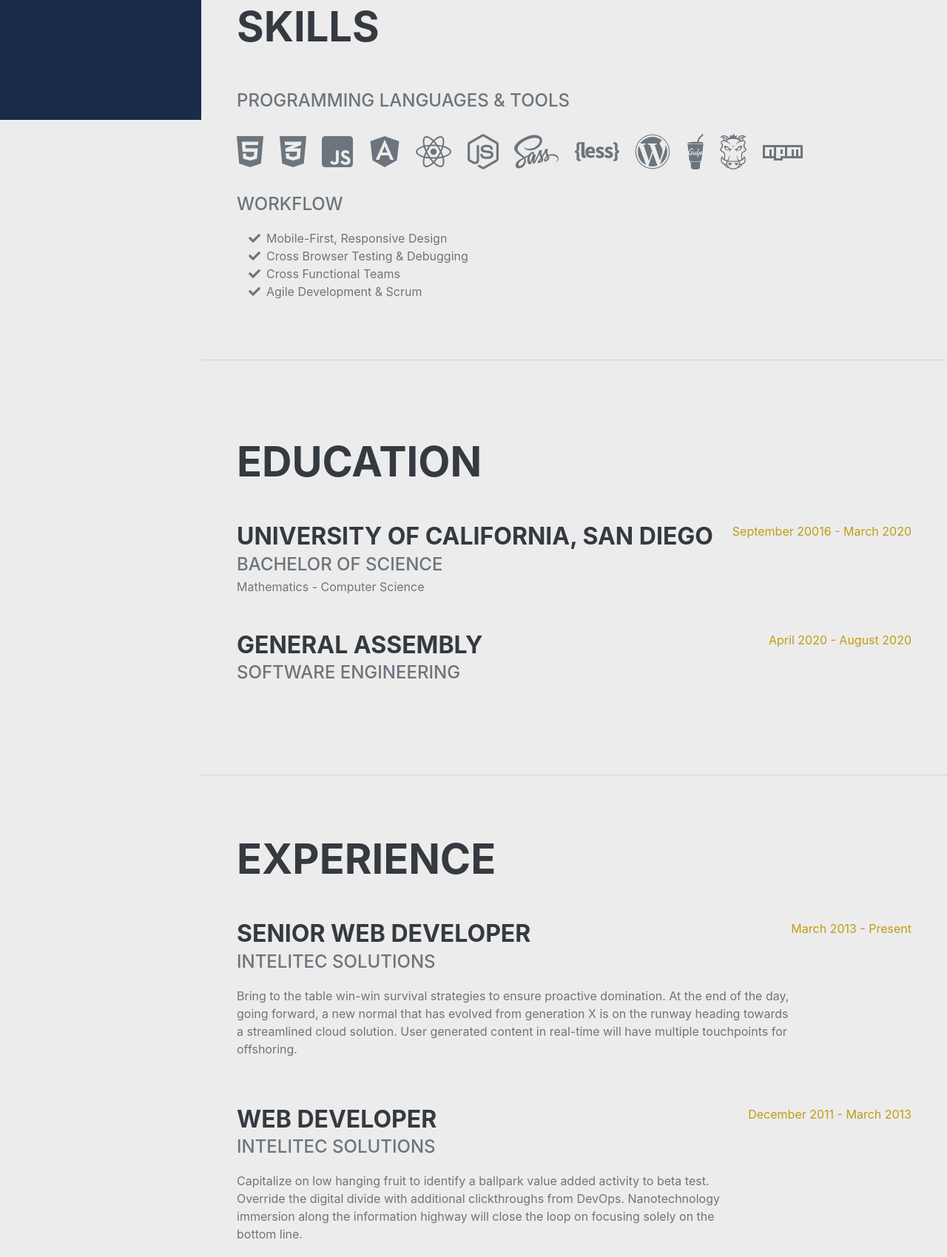
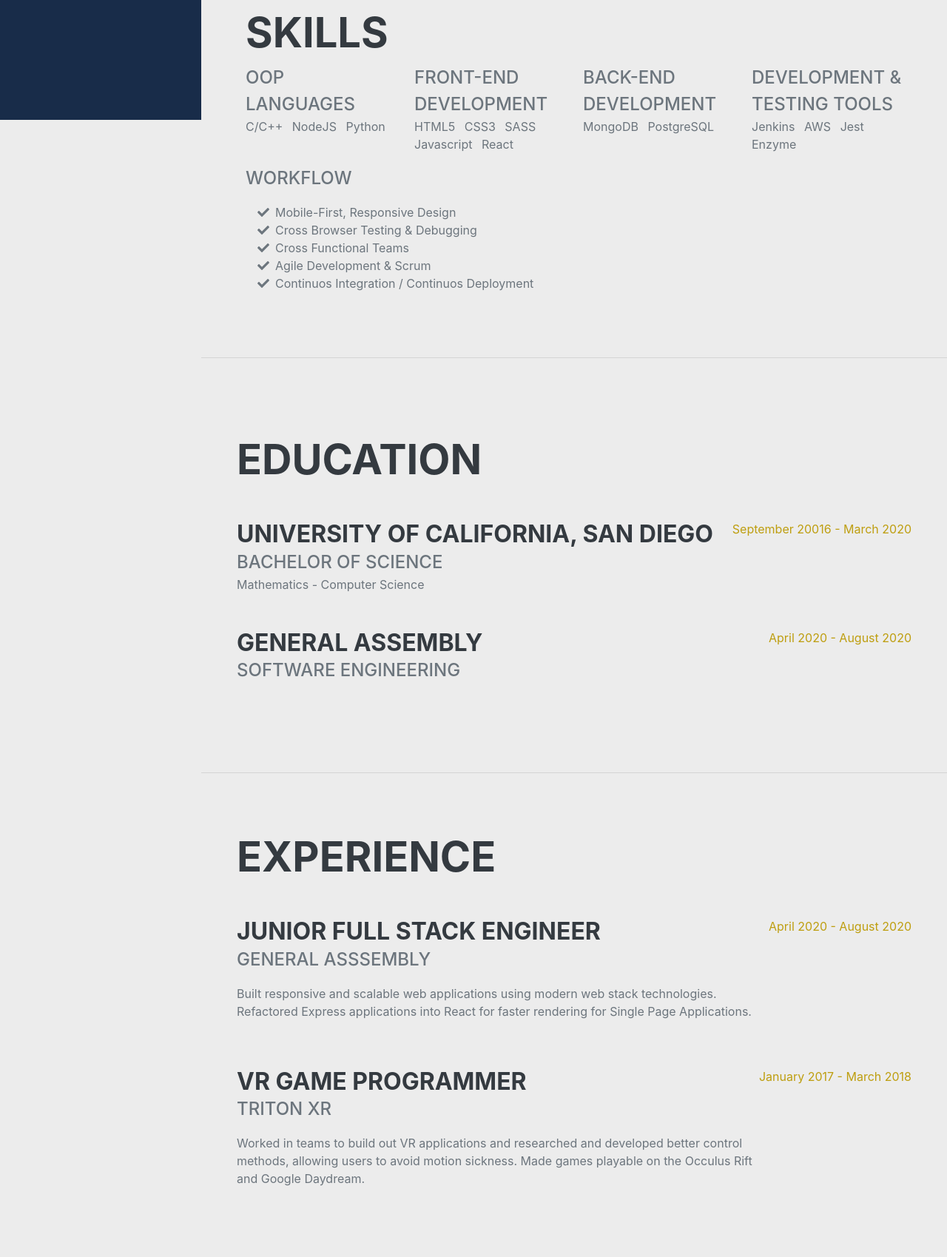
Before and after one commit to shepardi/Portfolio, a plain HTML site: page index.html in a window 1280 px wide. Shown: the part 638-2337 px from the top of the page at 74% size. Drawn offline with nearby package versions, Linux system fonts and the light colour scheme; a web font is replaced by a local one.

Commit message:
Finished skills list

```diff
--- a/index.html
+++ b/index.html
@@ -77,23 +77,55 @@
 
         <!-- Skills-->
         <section class="resume-section" id="skills">
-            <div class="resume-section-content">
-                <h2 class="mb-5">Skills</h2>
-                <div class="subheading mb-3">Programming Languages & Tools</div>
-                <ul class="list-inline dev-icons">
-                    <li class="list-inline-item"><i class="fab fa-html5"></i></li>
-                    <li class="list-inline-item"><i class="fab fa-css3-alt"></i></li>
-                    <li class="list-inline-item"><i class="fab fa-js-square"></i></li>
-                    <li class="list-inline-item"><i class="fab fa-angular"></i></li>
-                    <li class="list-inline-item"><i class="fab fa-react"></i></li>
-                    <li class="list-inline-item"><i class="fab fa-node-js"></i></li>
-                    <li class="list-inline-item"><i class="fab fa-sass"></i></li>
-                    <li class="list-inline-item"><i class="fab fa-less"></i></li>
-                    <li class="list-inline-item"><i class="fab fa-wordpress"></i></li>
-                    <li class="list-inline-item"><i class="fab fa-gulp"></i></li>
-                    <li class="list-inline-item"><i class="fab fa-grunt"></i></li>
-                    <li class="list-inline-item"><i class="fab fa-npm"></i></li>
-                </ul>
+            <div class="resume-section-content container-fluid">
+                <h2 class="mb-2">Skills</h2>
+
+                <div class="row">
+                    <!-- Programming Languages  -->
+                    <div class="col-3">
+                        <div class="subheading">OOP Languages </div>
+                        <ul class="list-inline">
+                            <li class="list-inline-item">C/C++</li>
+                            <li class="list-inline-item">NodeJS</li>
+                            <li class="list-inline-item">Python</li>
+                        </ul>
+                    </div>
+
+                    <!-- Front End -->
+                    <div class="col-3">
+                        <div class="subheading">Front-End Development</div>
+                        <ul class="list-inline">
+                            <li class="list-inline-item">HTML5</li>
+                            <li class="list-inline-item">CSS3</li>
+                            <li class="list-inline-item">SASS</li>
+                            <li class="list-inline-item">Javascript</li>
+                            <li class="list-inline-item">React</li>
+                        </ul>
+                    </div>
+
+                    <!-- Back End -->
+                    <div class="col-3">
+                        <div class="subheading">Back-End Development</div>
+                        <ul class="list-inline">
+                            <li class="list-inline-item">MongoDB</li>
+                            <li class="list-inline-item">PostgreSQL</li>
+                        </ul>
+                    </div>
+
+                    <!-- Development and Testing tools -->
+                    <div class="col-3">
+                        <div class="subheading">Development & Testing Tools</div>
+                        <ul class="list-inline">
+                            <li class="list-inline-item">Jenkins</li>
+                            <li class="list-inline-item">AWS</li>
+                            <li class="list-inline-item">Jest</li>
+                            <li class="list-inline-item">Enzyme</li>
+                        </ul>
+                    </div>
+
+                </div>
+
+                <!-- Work Flow -->
                 <div class="subheading mb-3">Workflow</div>
                 <ul class="fa-ul mb-0">
                     <li>
@@ -111,6 +143,10 @@
                     <li>
                         <span class="fa-li"><i class="fas fa-check"></i></span>
                         Agile Development & Scrum
+                    </li>
+                    <li>
+                        <span class="fa-li"><i class="fas fa-check"></i></span>
+                        Continuos Integration / Continuos Deployment
                     </li>
                 </ul>
             </div>
@@ -149,49 +185,35 @@
         <section class="resume-section" id="experience">
             <div class="resume-section-content">
                 <h2 class="mb-5">Experience</h2>
+
+                <!-- Junior Full Stack Developer -->
                 <div class="d-flex flex-column flex-md-row justify-content-between mb-5">
                     <div class="flex-grow-1">
-                        <h3 class="mb-0">Senior Web Developer</h3>
-                        <div class="subheading mb-3">Intelitec Solutions</div>
-                        <p>Bring to the table win-win survival strategies to ensure proactive domination. At the end of
-                            the day, going forward, a new normal that has evolved from generation X is on the runway
-                            heading towards a streamlined cloud solution. User generated content in real-time will have
-                            multiple touchpoints for offshoring.</p>
+                        <h3 class="mb-0">Junior Full Stack Engineer</h3>
+                        <div class="subheading mb-3">General Asssembly</div>
+                        <p>Built responsive and scalable web applications using modern web stack technologies.
+                            Refactored Express applications into React for faster rendering for Single Page
+                            Applications.</p>
                     </div>
-                    <div class="flex-shrink-0"><span class="text-primary">March 2013 - Present</span></div>
+                    <div class="flex-shrink-0"><span class="text-primary">April 2020 - August 2020</span>
+                    </div>
                 </div>
+
+                <!-- Triton XR -->
                 <div class="d-flex flex-column flex-md-row justify-content-between mb-5">
                     <div class="flex-grow-1">
-                        <h3 class="mb-0">Web Developer</h3>
-                        <div class="subheading mb-3">Intelitec Solutions</div>
-                        <p>Capitalize on low hanging fruit to identify a ballpark value added activity to beta test.
-                            Override the digital divide with additional clickthroughs from DevOps. Nanotechnology
-                            immersion along the information highway will close the loop on focusing solely on the bottom
-                            line.</p>
+                        <h3 class="mb-0">VR Game Programmer</h3>
+                        <div class="subheading mb-3">Triton XR</div>
+                        <p>
+                            Worked in teams to build out VR applications and researched and developed better control
+                            methods, allowing users to avoid motion sickness. Made games playable on the Occulus Rift
+                            and Google Daydream.
+                        </p>
+
                     </div>
-                    <div class="flex-shrink-0"><span class="text-primary">December 2011 - March 2013</span></div>
+                    <div class="flex-shrink-0"><span class="text-primary">January 2017 - March 2018</span></div>
                 </div>
-                <div class="d-flex flex-column flex-md-row justify-content-between mb-5">
-                    <div class="flex-grow-1">
-                        <h3 class="mb-0">Junior Web Designer</h3>
-                        <div class="subheading mb-3">Shout! Media Productions</div>
-                        <p>Podcasting operational change management inside of workflows to establish a framework. Taking
-                            seamless key performance indicators offline to maximise the long tail. Keeping your eye on
-                            the ball while performing a deep dive on the start-up mentality to derive convergence on
-                            cross-platform integration.</p>
-                    </div>
-                    <div class="flex-shrink-0"><span class="text-primary">July 2010 - December 2011</span></div>
-                </div>
-                <div class="d-flex flex-column flex-md-row justify-content-between">
-                    <div class="flex-grow-1">
-                        <h3 class="mb-0">Web Design Intern</h3>
-                        <div class="subheading mb-3">Shout! Media Productions</div>
-                        <p>Collaboratively administrate empowered markets via plug-and-play networks. Dynamically
-                            procrastinate B2C users after installed base benefits. Dramatically visualize customer
-                            directed convergence without revolutionary ROI.</p>
-                    </div>
-                    <div class="flex-shrink-0"><span class="text-primary">September 2008 - June 2010</span></div>
-                </div>
+
             </div>
         </section>
 
@@ -215,11 +237,18 @@
                     there's a lake or a pond I'd like to go fishing when I can, fish just taste better when you catch it
                     yourself [Fact].</p>
                 <p><i class="fas fa-street-view"></i> &nbsp I've been doing my research on how to program radars using
-                    Adruino as the programmable hardware.</p>
+                    Adruino as the programmable hardware. The end goal is to detect moving objects like deer on highways
+                    to prevent car crashes.</p>
             </div>
         </section>
 
     </div>
+
+    <!-- Footer -->
+    <footer class="container-fluid bg-dark">
+        <a href="https://icons8.com/icon/55199/c++">C++ icon by Icons8</a>
+        <a href="https://icons8.com/icon/55205/c-sharp-logo">C Sharp Logo icon by Icons8</a>
+    </footer>
 
     <!-- Bootstrap core JS-->
     <script src="https://cdnjs.cloudflare.com/ajax/libs/jquery/3.5.1/jquery.min.js"></script>
```
Also changed, not shown: css/styles.css.
